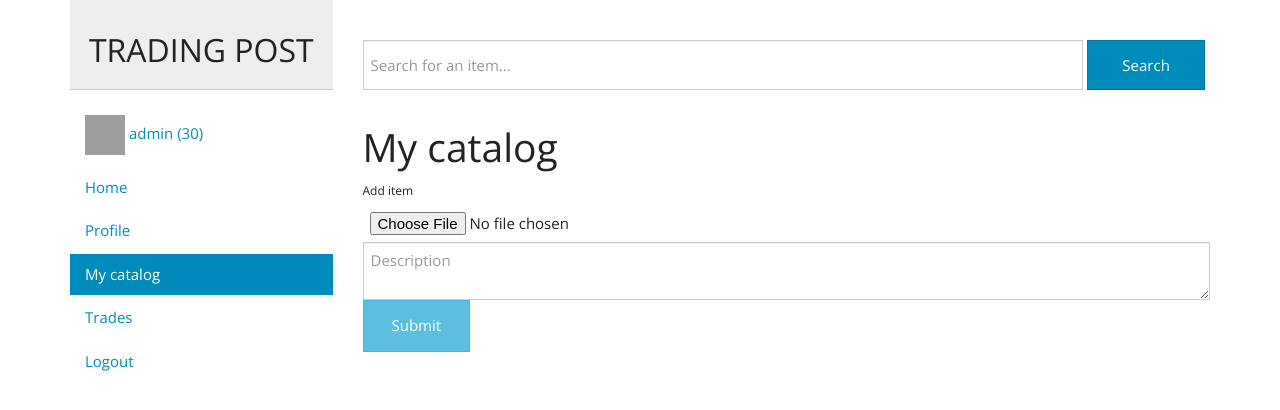
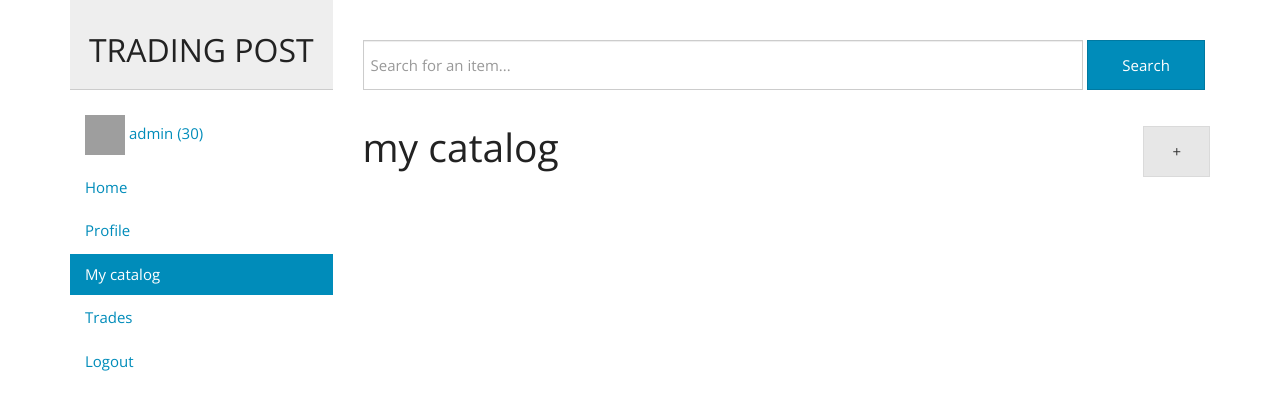
Before and after one commit to arthuralee/cmu-437-finalproject, a Django app: page /manage in a window 1280 px wide. Shown: the top 410 px of the page. Run offline with Django 3.2, Linux system fonts and the light colour scheme; a user stored in the database is signed in; data comes from the database, SQL or seed files in the repository; both versions use the stored data as it was after the commit; parts of the project's set-up code (start-up, migrations or seed data) failed here and were passed over; some libraries are stand-ins or nearby versions; grey boxes are pictures that could not be loaded.

Commit message:
Update Apr/21

```diff
--- a/trade/models.py
+++ b/trade/models.py
@@ -13,7 +13,7 @@ class Item(models.Model):
 
 class UserData(models.Model):
   user = models.OneToOneField(User)
-  bio = models.CharField(max_length=1000)
+  loc = models.CharField(max_length=255)
   rep = models.IntegerField(default=0)
   image = models.ImageField(upload_to="users", blank=True)
 
--- a/trade/static/general.css
+++ b/trade/static/general.css
@@ -36,17 +36,6 @@
 
 
 /* ==== Old styles ====== */
-.page-header{
-  text-align: center;
-}
-
-
-.blog {
-  width: 100%;
-  margin-left: auto;
-  margin-right: auto;
-}
-
 .item-list {
   list-style-type: none;
   margin: 0;
@@ -58,9 +47,10 @@
   clear: both;
 }
   .item-list li {
-    margin: 5px;
+    margin-left: 2px;
+    margin-right: 2px;
     padding: 0;
-    width: 220px;
+    width: 207px;
     height: 280px;
     float: left;
     position: relative;
--- a/trade/templates/trade/home.html
+++ b/trade/templates/trade/home.html
@@ -15,4 +15,7 @@
 {% block content %}
 <h1>Hey, {{user.first_name}}!</h1>
 <p>How are you today? Let's trade!</p>
+<p>Here are some recently added items.</p>
+<p>Here are your active trades</p>
+<p>Here are outstanding questions you have to answer</p>
 {% endblock %}
--- a/trade/templates/trade/manage.html
+++ b/trade/templates/trade/manage.html
@@ -10,15 +10,12 @@
   {% endfor %}
 {% endblock %}
 
-{% block header %}Manage my catalog{% endblock %}
+{% block content %}
+<div class="pull-right">
+  <button class="btn btn-default" data-toggle="modal" data-target="#addModal">+</button>
+</div>
+<h1>my catalog</h1>
 
-{% block sidebar %}
-{% endblock %}
-
-{% block content %}
-<h1>My catalog</h1>
-
-<div class="blog">
 <ul class="item-list">
   {% for item in items %}
     <li class="panel panel-default">
@@ -35,14 +32,38 @@
   {% endfor %}
 </ul>
 
+
+<div class="modal fade" id="addModal" tabindex="-1" role="dialog" aria-labelledby="myModalLabel" aria-hidden="true">
+  <div class="modal-dialog">
+    <div class="modal-content">
+      <div class="modal-header">
+        <button type="button" class="close" data-dismiss="modal" aria-hidden="true">&times;</button>
+        <h4 class="modal-title" id="myModalLabel">Add item</h4>
+      </div>
       <form action="/add-item" method="post" enctype="multipart/form-data">
-     <label>Add item</label>
+      <div class="modal-body">
+
+
+        <div class="form-group">
+          <label for="exampleInputEmail1">Description</label>
+          <textarea class="form-control" type="text" name="desc"
+         maxlength="160" placeholder=""></textarea>
+        </div>
+        <div class="form-group">
+          <label for="exampleInputFile">Image</label>
           <input type="file" name="image" text="Attach image">
-    <textarea class="form-control" type="text" name="desc"
-     maxlength="160" placeholder="Description"></textarea>
-    <input type="submit" class="btn btn-info" text="Add">
+          <p class="help-block">The file must be in png/jpg format and not exceed 10MB</p>
+        </div>
+
         {% csrf_token %}
+      </div>
+      <div class="modal-footer">
+        <button type="button" class="btn btn-default" data-dismiss="modal">cancel</button>
+        <button type="submit" class="btn btn-primary">add</button>
+      </div>
       </form>
+    </div>
+  </div>
+</div>
 
 {% endblock %}
-</div>
--- a/trade/urls.py
+++ b/trade/urls.py
@@ -5,7 +5,7 @@ urlpatterns = patterns('',
     url(r'^user/(?P<id>.+)$', 'trade.views.profile'),
     url(r'^follow/(?P<id>.+)$', 'trade.views.follow_user'),
     url(r'^add-item', 'trade.views.add_item'),
-    url(r'^delete-item/(?P<id>\d+)$', 'trade.views.delete_post'),
+    url(r'^delete-item/(?P<id>\d+)$', 'trade.views.delete_item'),
     url(r'^item/(?P<id>.+)/question$', 'trade.views.item_question'),
     url(r'^item/(?P<id>.+)$', 'trade.views.item_single'),
 
--- a/trade/views.py
+++ b/trade/views.py
@@ -50,10 +50,7 @@ def add_item(request):
     if 'image' in request.FILES:
       new_item.image = request.FILES['image']
     new_item.save()
-
-  items = Item.objects.filter(user=request.user).order_by('-date_time')
-  context = {'items' : items, 'errors' : errors}
-  return render(request, 'trade/index.html', context)
+  return redirect('/manage')
 
 def get_image(request, id):
   item = get_object_or_404(Item, id=id)
@@ -63,7 +60,7 @@ def get_image(request, id):
   return HttpResponse(item.image, mimetype=content_type)
 
 @login_required
-def delete_post(request, id):
+def delete_item(request, id):
   errors = []
 
   # Deletes post if the logged-in user has an post matching the id
@@ -73,9 +70,7 @@ def delete_post(request, id):
   except ObjectDoesNotExist:
     errors.append('The post did not exist in your todo list.')
 
-  items = Item.objects.filter(user=request.user).order_by('-date_time')
-  context = {'items' : items, 'errors' : errors}
-  return render(request, 'trade/index.html', context)
+  return redirect('/manage')
 
 @login_required
 def follow_user(request, id):
```
Also changed, not shown: trade/templates/trade/profile.html (+18 -9 lines), app/db/app.db. Lines whose indentation alone changed are shown as unchanged.
